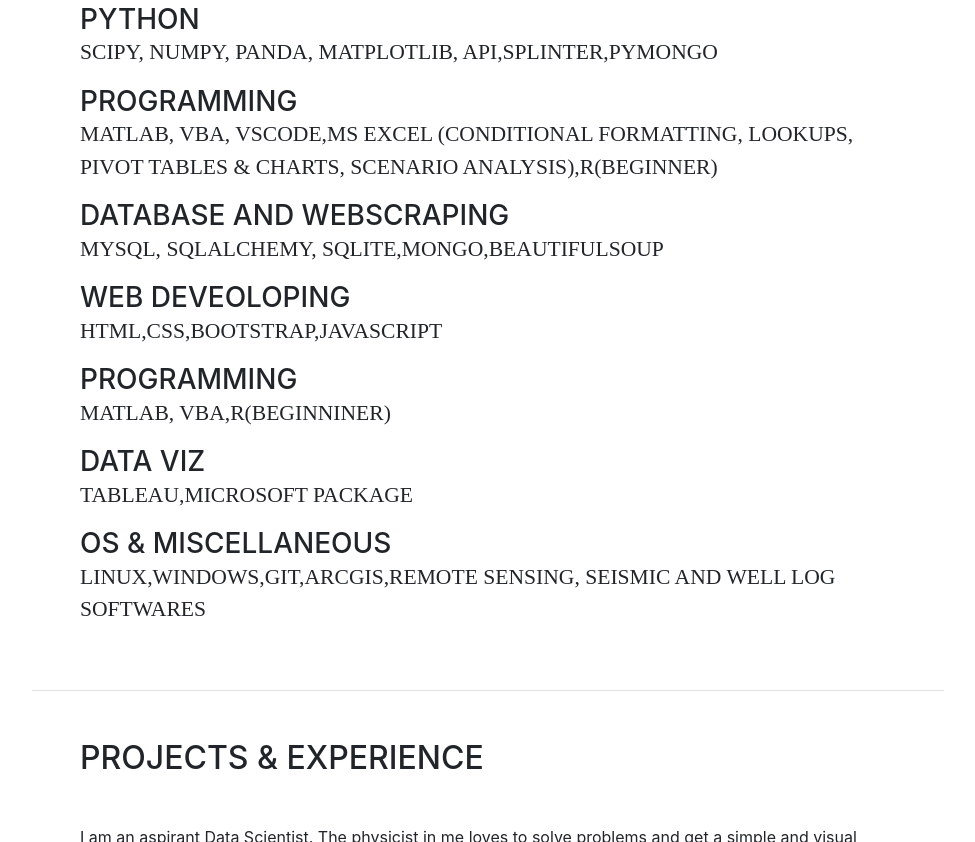
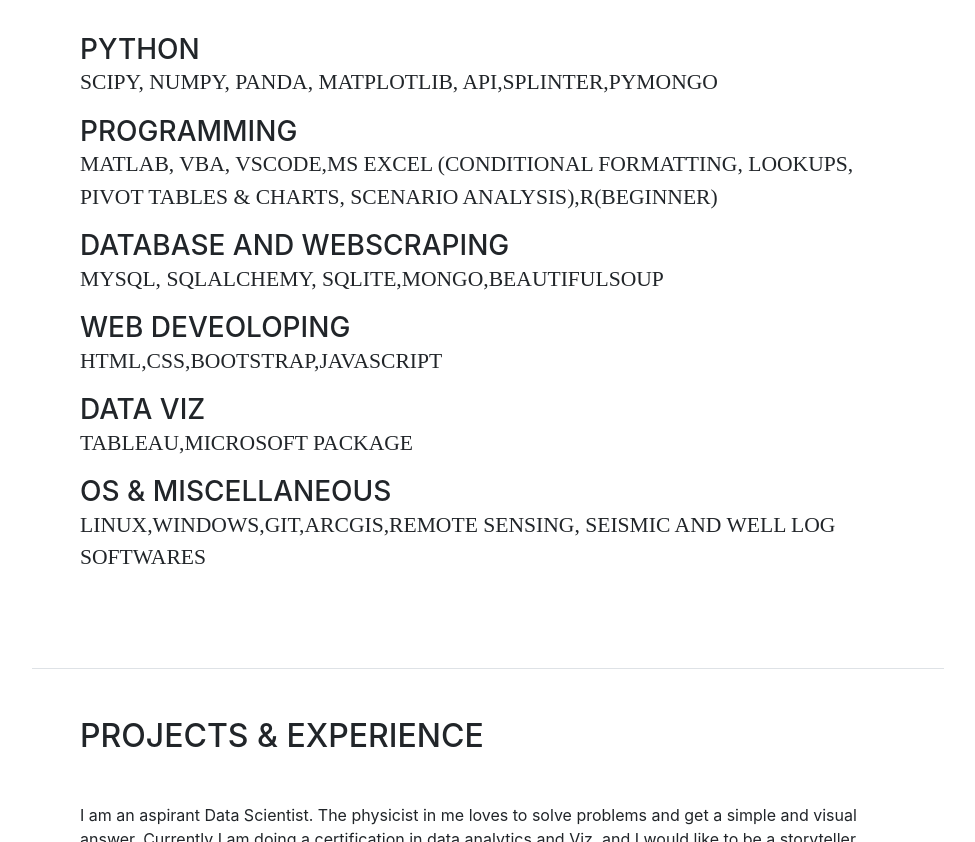
Before and after one commit to taniamukherjee/taniamukherjee.github.io, a website with bundled scripts: page index.html in a window 1280 px wide. Shown: the part 2084-2926 px from the top of the page, without its empty margins (288-1263 px from the left). Built offline with nearby package versions, Linux system fonts and the light colour scheme; a web font is replaced by a local one.

Commit message:
adding resumes edits

```diff
--- a/index.html
+++ b/index.html
@@ -194,11 +194,9 @@
             <div class="subheading mb-3">MySQL, SQLAlchemy, SQLite,Mongo,BeautifulSoup</div>
             <h3 class="mb-0">Web Deveoloping</h3>
             <div class="subheading mb-3">HTML,CSS,bootstrap,JavaScript</div>
-            <h3 class="mb-0">Programming</h3>
-            <div class="subheading mb-3">Matlab, VBA,R(beginniner)</div>
             <h3 class="mb-0">Data Viz  </h3>
             <div class="subheading mb-3">Tableau,microsoft package</div>
-              <h3 class="mb-0">OS & miscellaneous </h3>
+            <h3 class="mb-0">OS & miscellaneous </h3>
             <div class="subheading mb-3">linux,windows,git,arcGIS,remote sensing, seismic and well log Softwares</div>
 
 
```
